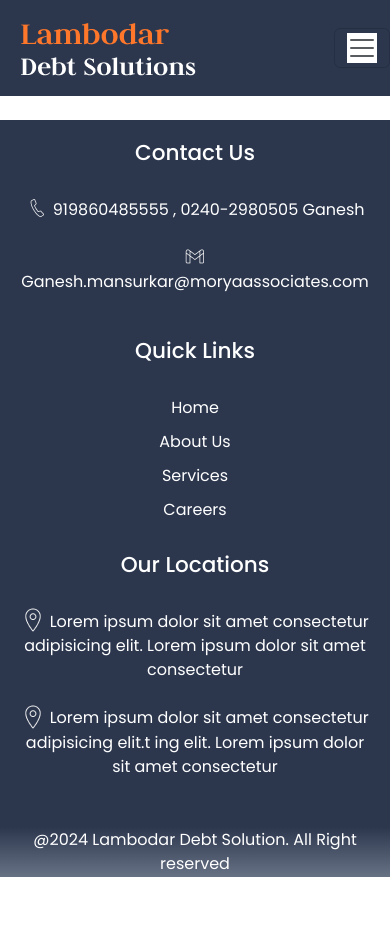
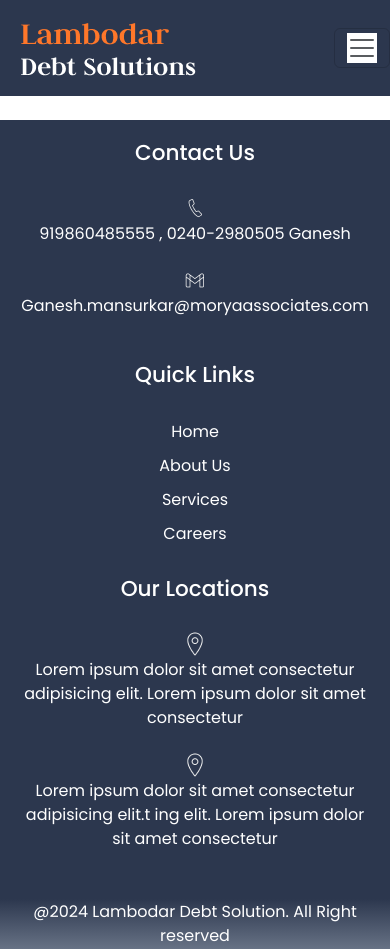
Before and after one commit to void173/lambodardebts, a React (Create React App) app in the folder frontend/webapp/: page / in a window 390 px wide. Before the commit the page ends 877 px from the top, so only its background shows below. Built offline with nearby package versions, Linux system fonts and the light colour scheme.

Commit message:
footer responsive css added

```diff
--- a/frontend/webapp/src/components/css/footer.css
+++ b/frontend/webapp/src/components/css/footer.css
@@ -82,3 +82,20 @@
     text-align: center;
   }
 }
+
+@media (max-width: 375px){
+  .footer-content-contact{
+    display: flex;
+    justify-content: space-around;
+  }
+
+  .footer-content-contact div{
+    display: flex;
+    justify-content: space-around;
+    word-wrap: break-word;
+  }
+
+  .footer-main{
+    font-size: 15px;
+  }
+}
--- a/frontend/webapp/src/components/js/footer.js
+++ b/frontend/webapp/src/components/js/footer.js
@@ -9,16 +9,17 @@
   return (
     <>
       <div className='footer-main'>
+
         <div className='footer-content'>
           <div className='footer-content-contact'>
             <h4>Contact Us</h4>
             <br/>
             <div>
-              <img src={call} alt=' ' /><span> 919860485555 , 0240-2980505 Ganesh</span>
+              <img src={call} alt=' ' /><div> 919860485555 , 0240-2980505 Ganesh</div>
             </div>
             <br/>
             <div>
-              <img src={gmail} alt=' ' /><span> Ganesh.mansurkar@moryaassociates.com</span>
+              <img src={gmail} alt=' ' /><div> Ganesh.mansurkar@moryaassociates.com</div>
             </div>
             <br />
           </div>
@@ -38,11 +39,11 @@
             <h4>Our Locations</h4>
             <br/>
             <div>
-              <img src={loc} alt='' /><span><a href='w.com'> Lorem ipsum dolor sit amet consectetur adipisicing elit. Lorem ipsum dolor sit amet consectetur </a></span>
+              <img src={loc} alt='' /><div><a href='w.com'> Lorem ipsum dolor sit amet consectetur adipisicing elit. Lorem ipsum dolor sit amet consectetur </a></div>
             </div>
             <br/>
             <div>
-              <img src={loc} alt='' /><span><a href='w.com'> Lorem ipsum dolor sit amet consectetur adipisicing elit.t ing elit. Lorem ipsum dolor sit amet consectetur</a></span>
+              <img src={loc} alt='' /><div><a href='w.com'> Lorem ipsum dolor sit amet consectetur adipisicing elit.t ing elit. Lorem ipsum dolor sit amet consectetur</a></div>
             </div>
           </div>
         </div>
```
